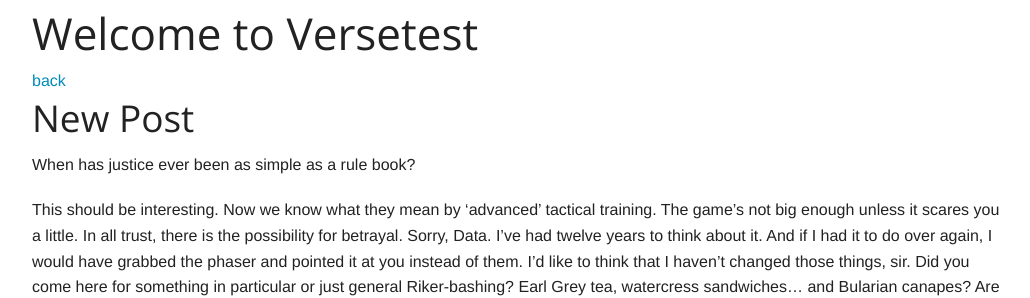
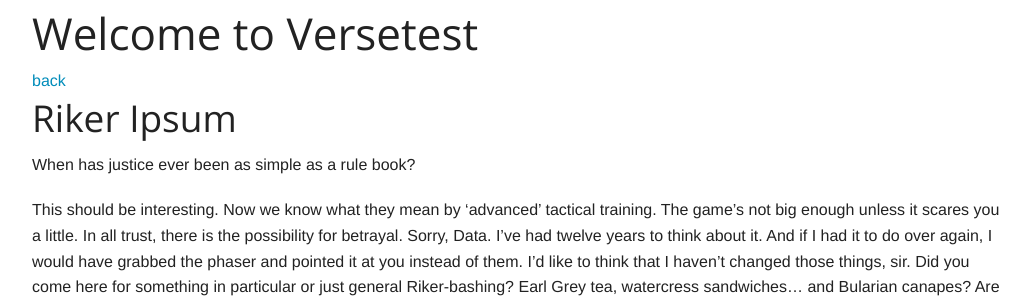
Before and after one commit to versetest/versetest.github.io, a Jekyll site: the page built from _posts/2013-11-23-new-post.md, in a window 1280 px wide. Shown: the top 298 px of the page, without its empty margins (123-1153 px from the left). Built offline with Jekyll 4.4.1, drawn with Linux system fonts in a browser that asks for light colours; Markdown is read by kramdown in place of the engine named in the settings.

Commit message:
updating post

```diff
--- a/_posts/2013-11-23-new-post.md
+++ b/_posts/2013-11-23-new-post.md
@@ -3,7 +3,7 @@ comments: 'true'
 date: '2013-11-23'
 layout: post
 published: 'false'
-title: New Post
+title: Riker Ipsum
 ---
  When has justice ever been as simple as a rule book?
 
```
